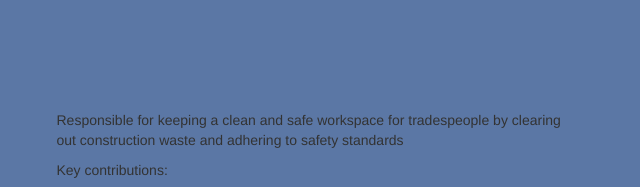
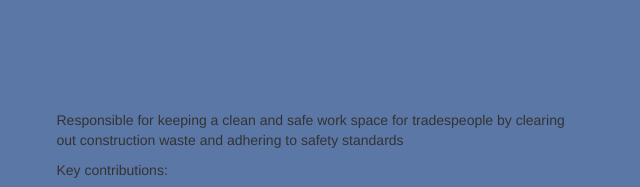
Before and after one commit to Colin-L/Resume-Website, a plain HTML site: page resume.html in a window 1280 px wide. Shown: the part 1259-1446 px from the top of the page, 456-1096 px from the left. Drawn offline with nearby package versions, Linux system fonts and the light colour scheme.

Commit message:
Spelling

```diff
--- a/resume.html
+++ b/resume.html
@@ -193,7 +193,7 @@ window.onload = function() {
         </div>
         <div class="column-wide">
           <br>
-          <p>Responsible for keeping a clean and safe workspace for tradespeople by clearing out construction waste and adhering to safety standards</p>
+          <p>Responsible for keeping a clean and safe work space for tradespeople by clearing out construction waste and adhering to safety standards</p>
           <p>Key contributions:</p>
           <ul>
               <li>Provided training for all new labourers.</li>
```
